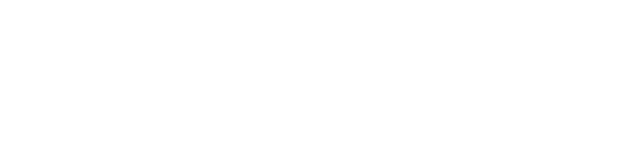
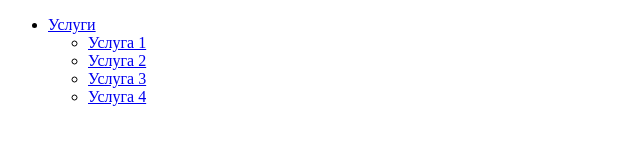
Before and after one commit to AndreySerg1enko/geometrica, a plain HTML site: page index.html in a window 1280 px wide. Shown: the whole page, without its empty margins (0-640 px from the left). Drawn offline with Linux system fonts and the light colour scheme.

Commit message:
added header

```diff
--- a/index.html
+++ b/index.html
@@ -10,6 +10,38 @@
 
 <body>
 
+   <header class="header">
+      <nav class="header__navigation">
+         <ul class="header__navigation-list">
+            <li class="header__navigation-item">
+               <a class="header__navigation-link" href="#">Услуги</a>
+               <ul class="header__navigation-sublist">
+                  <li class="header__navigation-sublist-item">
+                     <a href="#" class="header__navigation-sublist-link">
+                        Услуга 1
+                     </a>
+                  </li>
+                  <li class="header__navigation-sublist-item">
+                     <a href="#" class="header__navigation-sublist-link">
+                        Услуга 2
+                     </a>
+                  </li>
+                  <li class="header__navigation-sublist-item">
+                     <a href="#" class="header__navigation-sublist-link">
+                        Услуга 3
+                     </a>
+                  </li>
+                  <li class="header__navigation-sublist-item">
+                     <a href="#" class="header__navigation-sublist-link">
+                        Услуга 4
+                     </a>
+                  </li>
+               </ul>
+            </li>
+         </ul>
+      </nav>
+   </header>
+
 </body>
 
 </html>
```
